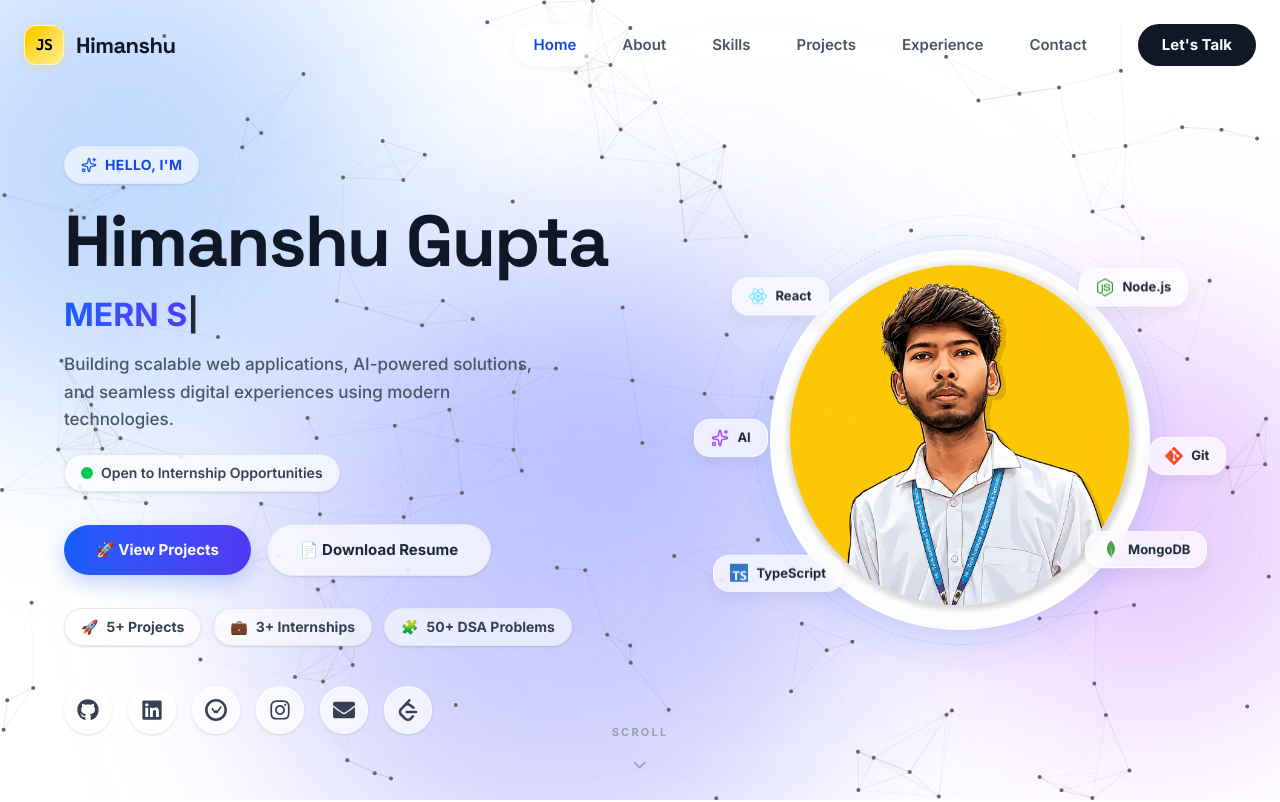
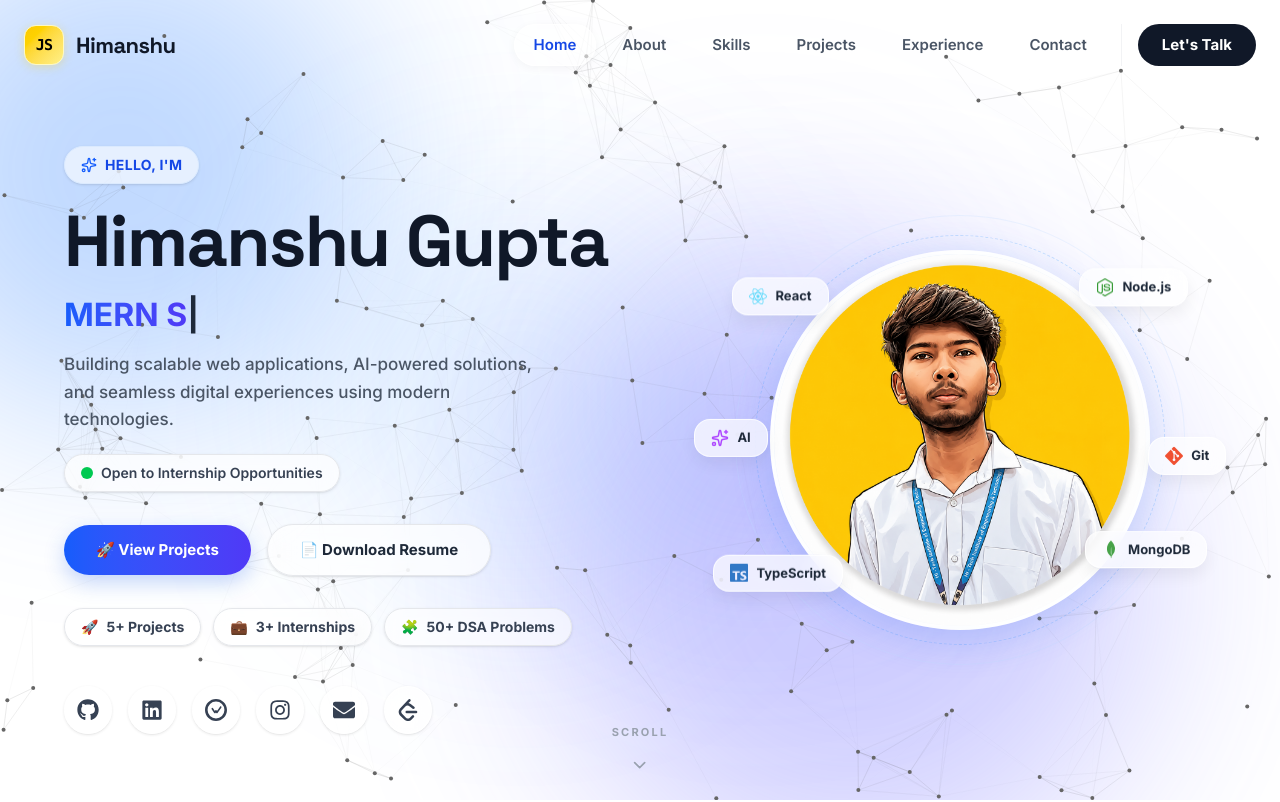
Before and after one commit to himanshu561hi/myportfolio, a React (Vite) app: page / in a window 1280 px wide. Shown: the top 802 px of the page. Built offline with nearby package versions, Linux system fonts and the light colour scheme.

Commit message:
Remove purple background blob

```diff
--- a/src/App.jsx
+++ b/src/App.jsx
@@ -17,8 +17,7 @@ function App() {
       {/* Fixed Background Gradient Blobs to enhance Glassmorphism */}
       <div className="fixed inset-0 w-full h-full overflow-hidden z-[-10] pointer-events-none">
         <div className="absolute top-[-10%] left-[-10%] w-[500px] h-[500px] bg-blue-500/30 rounded-full blur-[100px]"></div>
-        <div className="absolute top-[40%] right-[-5%] w-[400px] h-[400px] bg-purple-500/30 rounded-full blur-[100px]"></div>
-        <div className="absolute bottom-[-10%] left-[20%] w-[600px] h-[600px] bg-indigo-500/30 rounded-full blur-[100px]"></div>
+        <div className="absolute bottom-[-10%] right-[10%] w-[600px] h-[600px] bg-indigo-500/30 rounded-full blur-[100px]"></div>
       </div>
 
       <AnimatedNetworkBackground />
```
